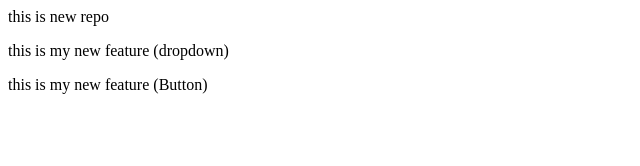
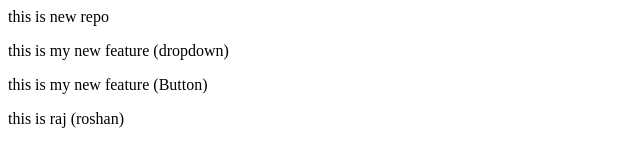
Before and after one commit to apuarvraj/newrepo, a plain HTML site: page index.html in a window 1280 px wide. Shown: the whole page, without its empty margins (0-640 px from the left). Drawn offline with Linux system fonts and the light colour scheme.

Commit message:
modified sirname

```diff
--- a/index.html
+++ b/index.html
@@ -12,3 +12,4 @@
 </html>
 <p>this is my new feature (dropdown)</p>
 <p>this is my new feature (Button)</p>
+<p>this is raj (roshan)</p>
```
